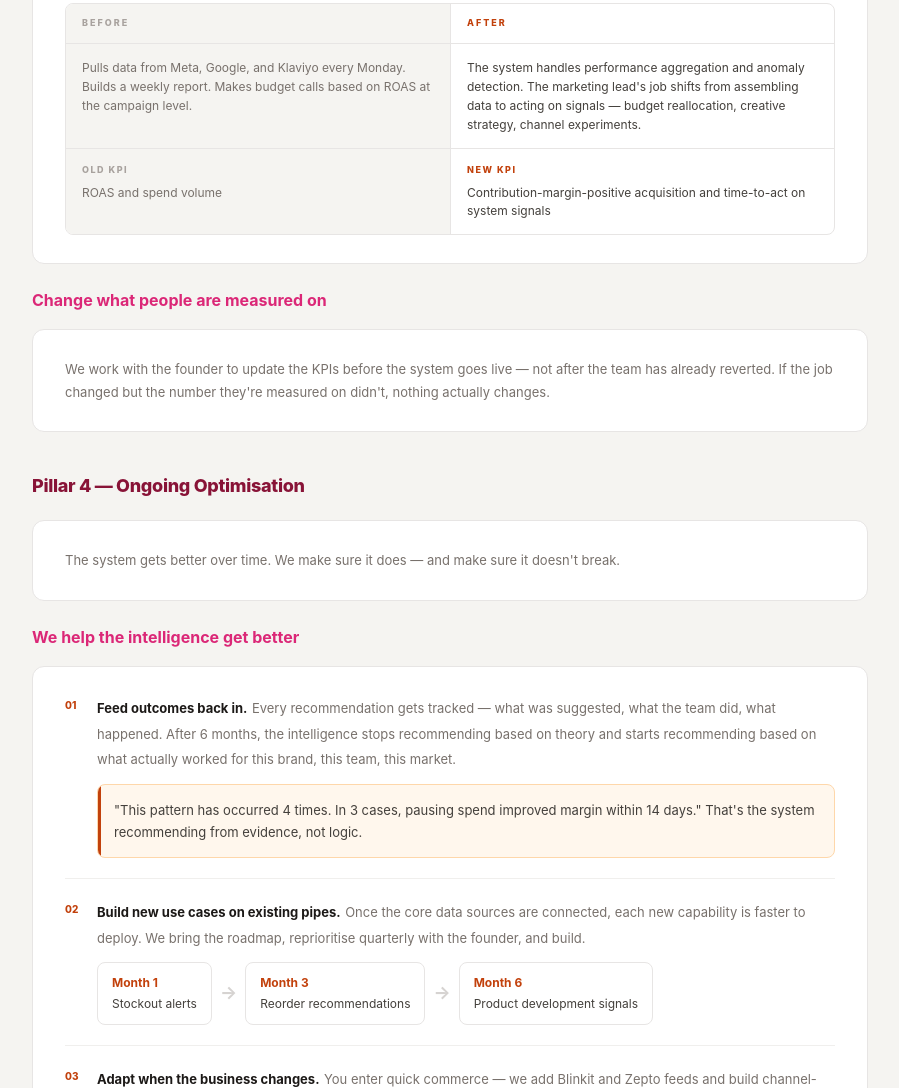
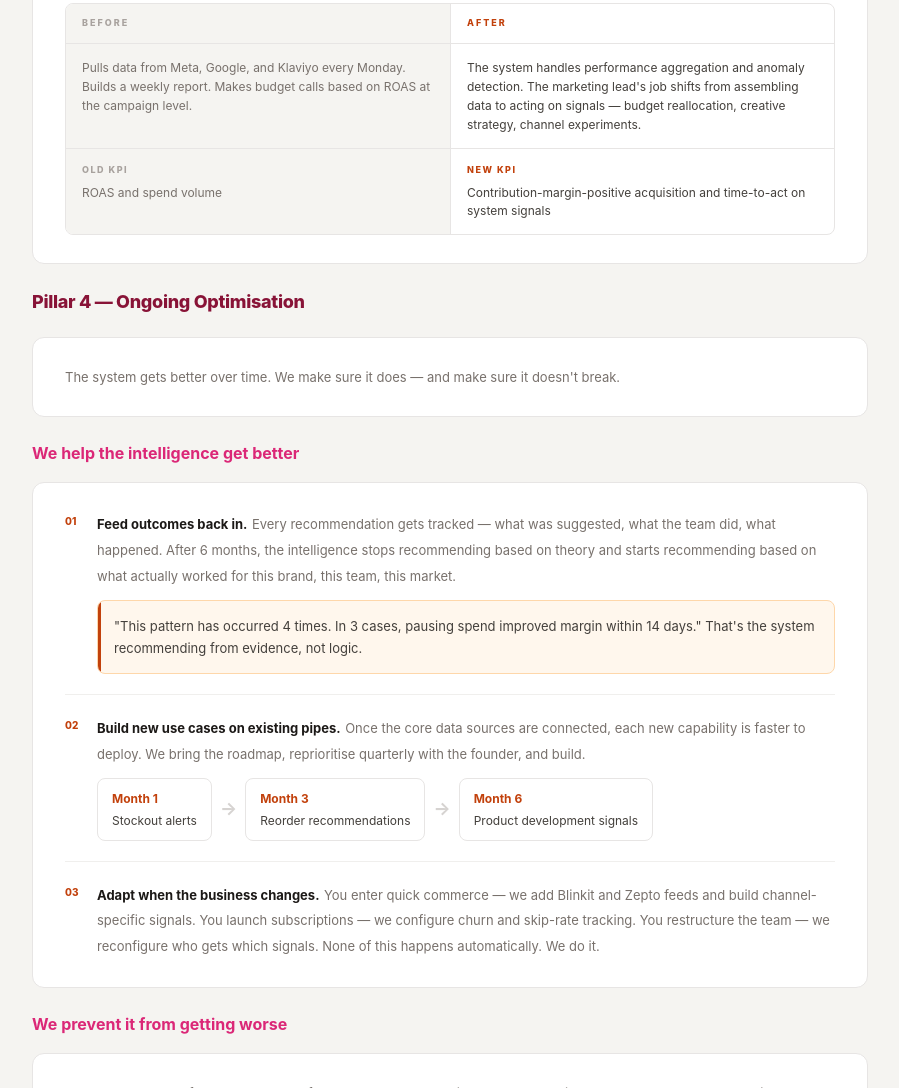
Before and after one commit to chahal1304/ai-transformation-strategy, a plain HTML site: page index.html in a window 1280 px wide. Shown: the part 7391-8479 px from the top of the page, without its empty margins (190-1089 px from the left). Drawn offline with Linux system fonts and the light colour scheme.

Commit message:
Remove Change what people are measured on section

```diff
--- a/index.html
+++ b/index.html
@@ -567,11 +567,6 @@ hr { border: none; border-top: 1px solid #e7e5e4; margin: 32px 0; }
   </div>
 </div>
 
-<div class="section-label">Change what people are measured on</div>
-<div class="card" style="margin-bottom:40px;">
-  <p class="card-body">We work with the founder to update the KPIs before the system goes live — not after the team has already reverted. If the job changed but the number they're measured on didn't, nothing actually changes.</p>
-</div>
-
 <!-- PILLAR 4 -->
 <div class="step-label">Pillar 4 — Ongoing Optimisation</div>
 
```
